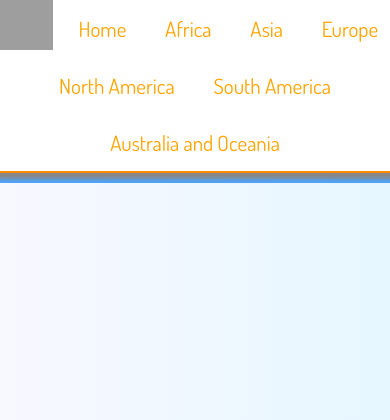
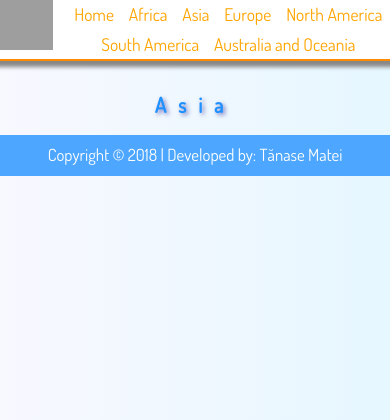
Before and after one commit to ltanase77/countries, a PHP site: page /asia.html in a window 390 px wide. Shown: the top 420 px of the page. Run offline with PHP 8.4, Linux system fonts and the light colour scheme; grey boxes are pictures that could not be loaded.

Commit message:
adding responsive ccs style

```diff
--- a/css/styles.css
+++ b/css/styles.css
@@ -1,11 +1,34 @@
 /*styling the app */
-@import url('https://fonts.googleapis.com/css?family=Dosis|Quicksand');
+@import url("https://fonts.googleapis.com/css?family=Dosis|Quicksand");
+
+@media only screen and (max-width: 900px) {
+    .nav-link {
+        font-size: 1.25em !important;
+    }
+    .nav-item {
+        margin: 4px !important;
+        padding: 2px !important;
+    }
+    aside {
+        position: absolute;
+        left: -150px;
+    }
+    .title {
+        font-size: 1.5em !important;
+    }
+
+    .map {
+        max-width: 90% !important;
+        float: none !important;
+        margin: 0 auto !important;
+    }
+}
 
 body {
     /*background-color: white;*/
     background: linear-gradient(90deg, ghostwhite, #e6f7ff);
     font-size: 14px;
-	font-family: 'Dosis', 'Arial', sans-serif;
+    font-family: "Dosis", "Arial", sans-serif;
 }
 
 /* ### Style for navigation bar ### */
@@ -40,12 +63,12 @@ body {
     display: inline-block;
     margin: 10px;
     padding: 8px 8px;
-	font-size: 1.5em;
 }
 
 .nav-link {
     color: orange;
     text-decoration: none;
+    font-size: 1.5em;
 }
 
 .nav-link:hover {
@@ -72,22 +95,18 @@ aside {
     margin-right: 3%;
     max-width: 15%;
     float: left;
-	font-family: 'Quicksand', 'Arial', sans-serif;
-
+    font-family: "Quicksand", "Arial", sans-serif;
 }
 
 .list-item {
     padding: 10px 0;
     border-bottom: 1.7px solid dodgerblue;
     /*cursor: pointer;	*/
-
 }
 
 .list-item:hover {
     background-color: powderblue;
 }
-
-
 
 /* .menu-list:first-child {
 	border-top: 1.7px solid darkorange;
@@ -109,7 +128,6 @@ aside {
     text-decoration: none;
     color: dodgerblue;
     font-size: 1.2em;
-
 }
 
 .map {
@@ -130,11 +148,11 @@ aside {
     /*box-shadow: 6px 6px 8px #8080ff;*/
 }
 
-td, th {
+td,
+th {
     border: 2px solid orange;
     padding: 6px 10px;
     letter-spacing: 6px;
-
 }
 
 sup {
@@ -142,7 +160,7 @@ sup {
     font-size: 0.8em;
 }
 
-.table-header{
+.table-header {
     font-size: 1.3em;
     font-weight: bold;
     text-transform: capitalize;
@@ -153,7 +171,6 @@ sup {
     text-align: center;
     font-size: 1.2em;
     color: slateblue;
-
 }
 
 .footer {
```
Also changed, not shown: index.html (+7 -3 lines). Lines whose indentation alone changed are shown as unchanged.
